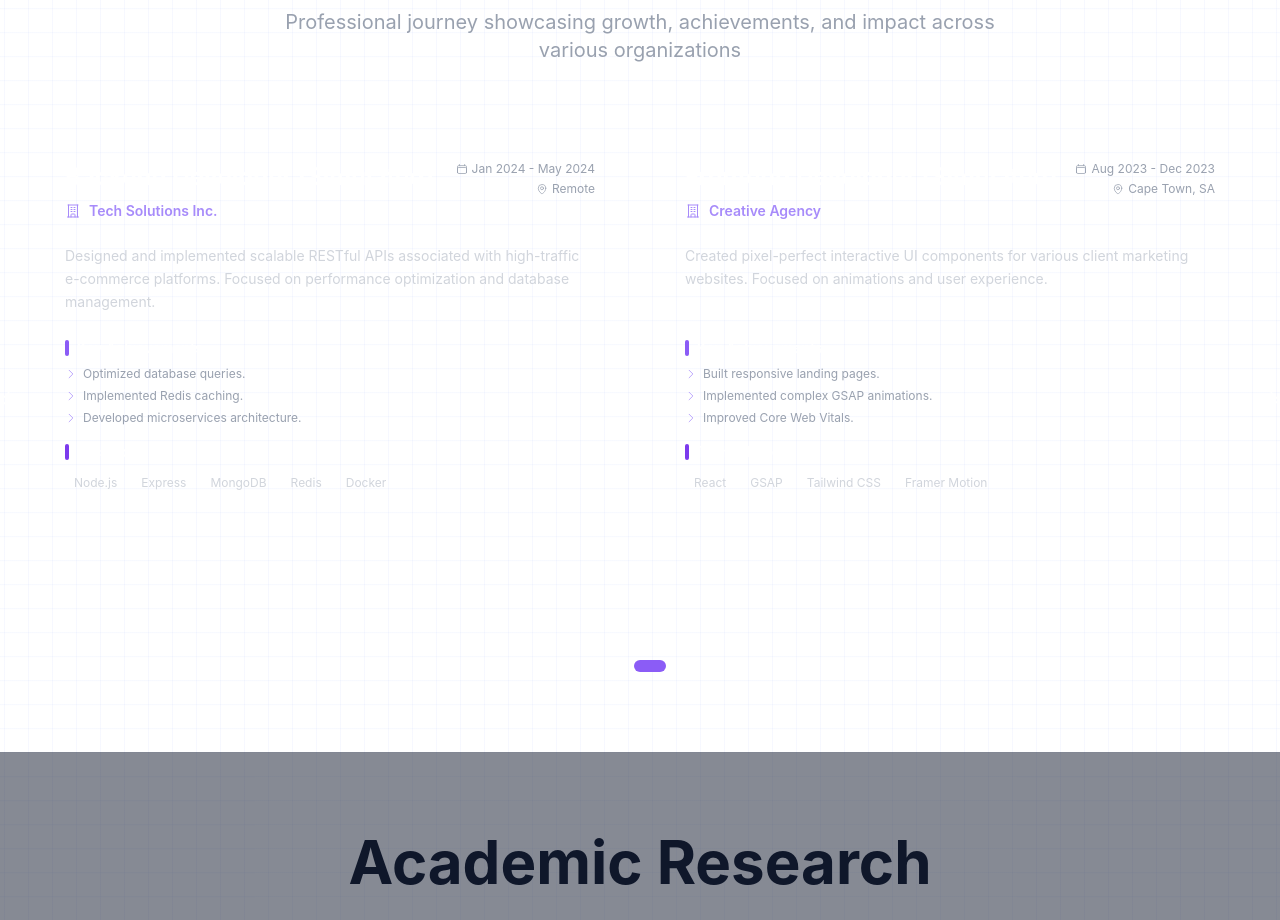
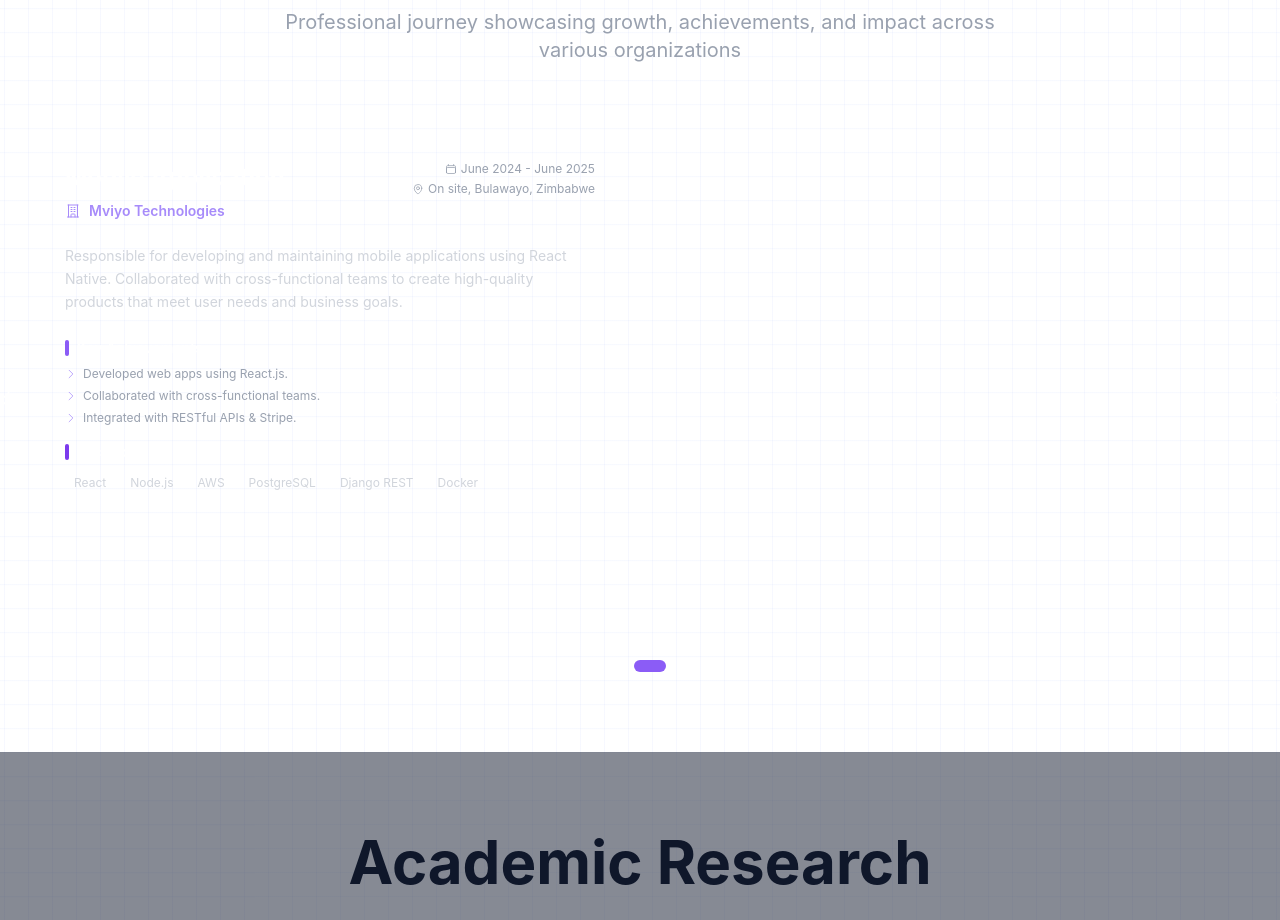
Before and after one commit to TanyaMushonga/tanyaradzwatmushonga-portifolio, a Next.js app: page / in a window 1280 px wide. Shown: the part 4380-5300 px from the top of the page. Built offline with nearby package versions, Linux system fonts and the light colour scheme.

Commit message:
refactor: remove Hackathons component and update Experience section content and structure.

```diff
--- a/src/app/components/experience.tsx
+++ b/src/app/components/experience.tsx
@@ -1,5 +1,5 @@
 "use client";
-import { useState, useEffect } from "react";
+import { useState, useEffect, useCallback } from "react";
 import { motion, AnimatePresence } from "framer-motion";
 import {
   CalendarIcon,
@@ -9,16 +9,39 @@ import {
   ChevronLeftIcon,
 } from "@heroicons/react/24/outline";
 
-const Experience = () => {
 const experiences = [
   {
     id: 1,
+    title: "Frontend Developer",
+    company: "Lanitech360",
+    location: "Remote",
+    type: "Contract",
+    duration: "Dec 2025 - Present",
+    current: true,
+    description:
+      "Lead frontend developer responsible for building comprehensive business suite applications. Owning the entire frontend architecture and API integration using Next.js and React.",
+    achievements: [
+      "Architecting and building business suite applications from scratch.",
+      "Owning the complete frontend development lifecycle.",
+      "Integrating complex APIs with the frontend interface.",
+      "Ensuring high performance and scalable architectural patterns.",
+    ],
+    technologies: [
+      "Next.js",
+      "React.js",
+      "TypeScript",
+      "Tailwind CSS",
+      "API Integration",
+    ],
+  },
+  {
+    id: 2,
     title: "Full Stack Developer",
     company: "The Transfomation Legacy",
     location: "Remote",
     type: "Part-time",
-      duration: "Jan 2025 - Present",
-      current: true,
+    duration: "Jan 2025 - Dec 2025",
+    current: false,
     description:
       "As a fullstack developer l built an internal tool for a South African based company. They use it when carring out their assessment process, when assessing the perfomance of other companies.",
     achievements: [
@@ -37,7 +60,7 @@ const Experience = () => {
     ],
   },
   {
-      id: 2,
+    id: 3,
     title: "Mobile Application Developer",
     company: "Mviyo Technologies",
     location: "On site, Bulawayo, Zimbabwe",
@@ -63,55 +86,9 @@ const Experience = () => {
       "Docker",
     ],
   },
-    {
-      id: 3,
-      title: "Backend Developer (Simulated)",
-      company: "Tech Solutions Inc.",
-      location: "Remote",
-      type: "Contract",
-      duration: "Jan 2024 - May 2024",
-      current: false,
-      description:
-        "Designed and implemented scalable RESTful APIs associated with high-traffic e-commerce platforms. Focused on performance optimization and database management.",
-      achievements: [
-        "Optimized database queries.",
-        "Implemented Redis caching.",
-        "Developed microservices architecture.",
-        "Secured APIs with OAuth2.",
-      ],
-      technologies: [
-        "Node.js",
-        "Express",
-        "MongoDB",
-        "Redis",
-        "Docker",
-      ],
-    },
-    {
-      id: 4,
-      title: "Frontend Developer (Simulated)",
-      company: "Creative Agency",
-      location: "Cape Town, SA",
-      type: "Freelance",
-      duration: "Aug 2023 - Dec 2023",
-      current: false,
-      description:
-        "Created pixel-perfect interactive UI components for various client marketing websites. Focused on animations and user experience.",
-      achievements: [
-        "Built responsive landing pages.",
-        "Implemented complex GSAP animations.",
-        "Improved Core Web Vitals.",
-        "Collaborated with UI/UX designers.",
-      ],
-      technologies: [
-        "React",
-        "GSAP",
-        "Tailwind CSS",
-        "Framer Motion",
-      ],
-    },
 ];
 
+const Experience = () => {
   const [currentIndex, setCurrentIndex] = useState(0);
   const [isPaused, setIsPaused] = useState(false);
   const [direction, setDirection] = useState(0);
@@ -133,6 +110,12 @@ const Experience = () => {
     return () => window.removeEventListener('resize', handleResize);
   }, []);
 
+  const maxIndex = Math.ceil(experiences.length / itemsPerView) - 1;
+
+  const nextSlide = useCallback(() => {
+    setDirection(1);
+    setCurrentIndex((prev) => (prev + 1 > maxIndex ? 0 : prev + 1));
+  }, [maxIndex]);
 
   useEffect(() => {
     if (!isPaused) {
@@ -141,14 +124,7 @@ const Experience = () => {
       }, 5000);
       return () => clearInterval(interval);
     }
-  }, [currentIndex, isPaused, itemsPerView]);
-
-  const maxIndex = Math.ceil(experiences.length / itemsPerView) - 1;
-
-  const nextSlide = () => {
-    setDirection(1);
-    setCurrentIndex((prev) => (prev + 1 > maxIndex ? 0 : prev + 1));
-  };
+  }, [currentIndex, isPaused, nextSlide]);
 
   const prevSlide = () => {
     setDirection(-1);
```
Lines whose indentation alone changed are shown as unchanged.
